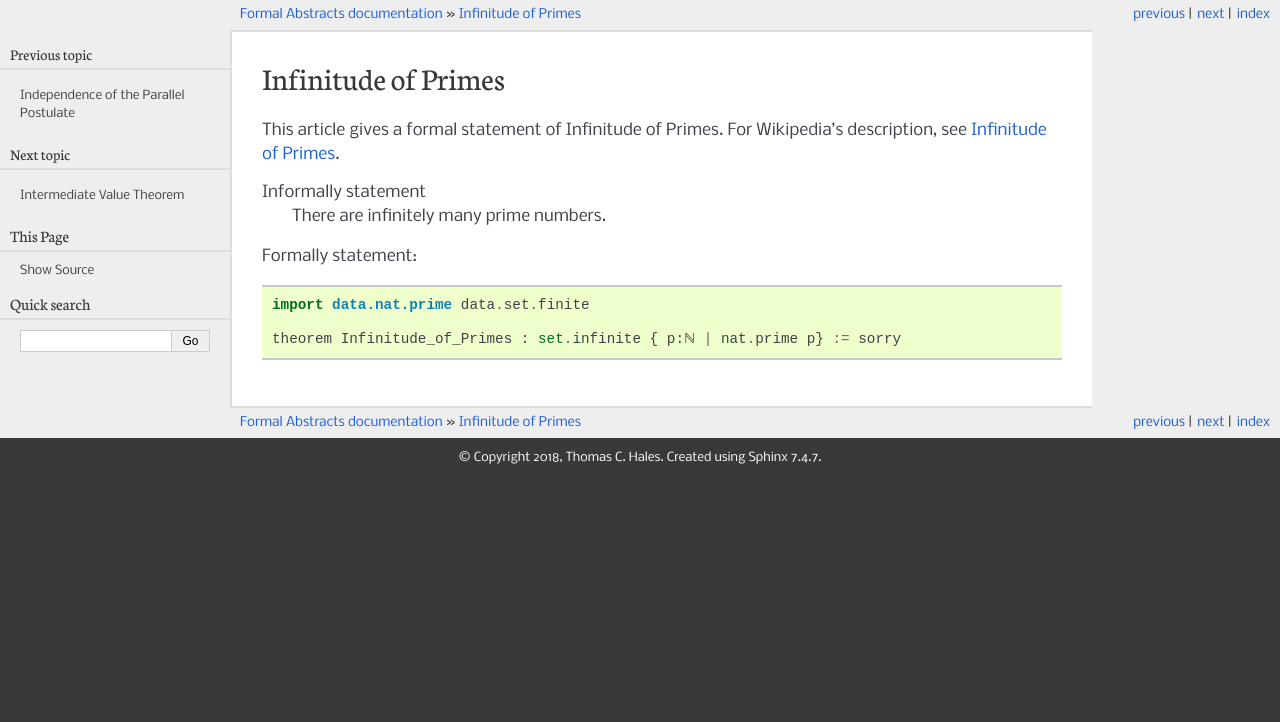
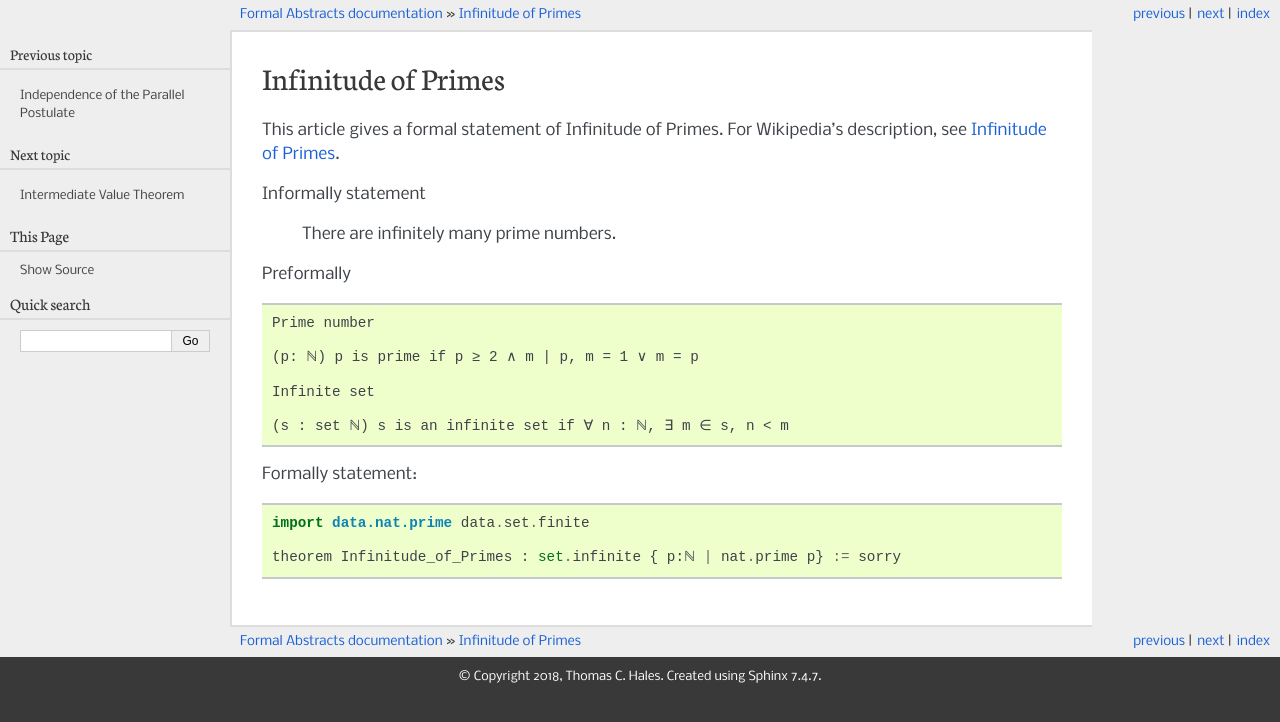
Before and after one commit to formalabstracts/formalabstracts, a Sphinx documentation site: the page built from sphinx/Infinitude_of_Primes.rst, in a window 1280 px wide. Shown: the top 722 px of the page. Built offline with Sphinx 7.4.7, drawn with Linux system fonts in a browser that asks for light colours.

Commit message:
Infinitude of Primes theorem

```diff
--- a/sphinx/Infinitude_of_Primes.rst
+++ b/sphinx/Infinitude_of_Primes.rst
@@ -6,7 +6,19 @@
 `Infinitude of Primes <https://en.wikipedia.org/wiki/Prime_number#Infiniteness>`_.
 
 Informally statement
+
   There are infinitely many :ref:`prime` numbers.
+
+
+Preformally ::
+
+  Prime number
+
+  (p: ℕ) p is prime if p ≥ 2 ∧ m | p, m = 1 ∨ m = p
+
+  Infinite set
+
+  (s : set ℕ) s is an infinite set if ∀ n : ℕ, ∃ m ∈ s, n < m
 
 
 Formally statement::
```
